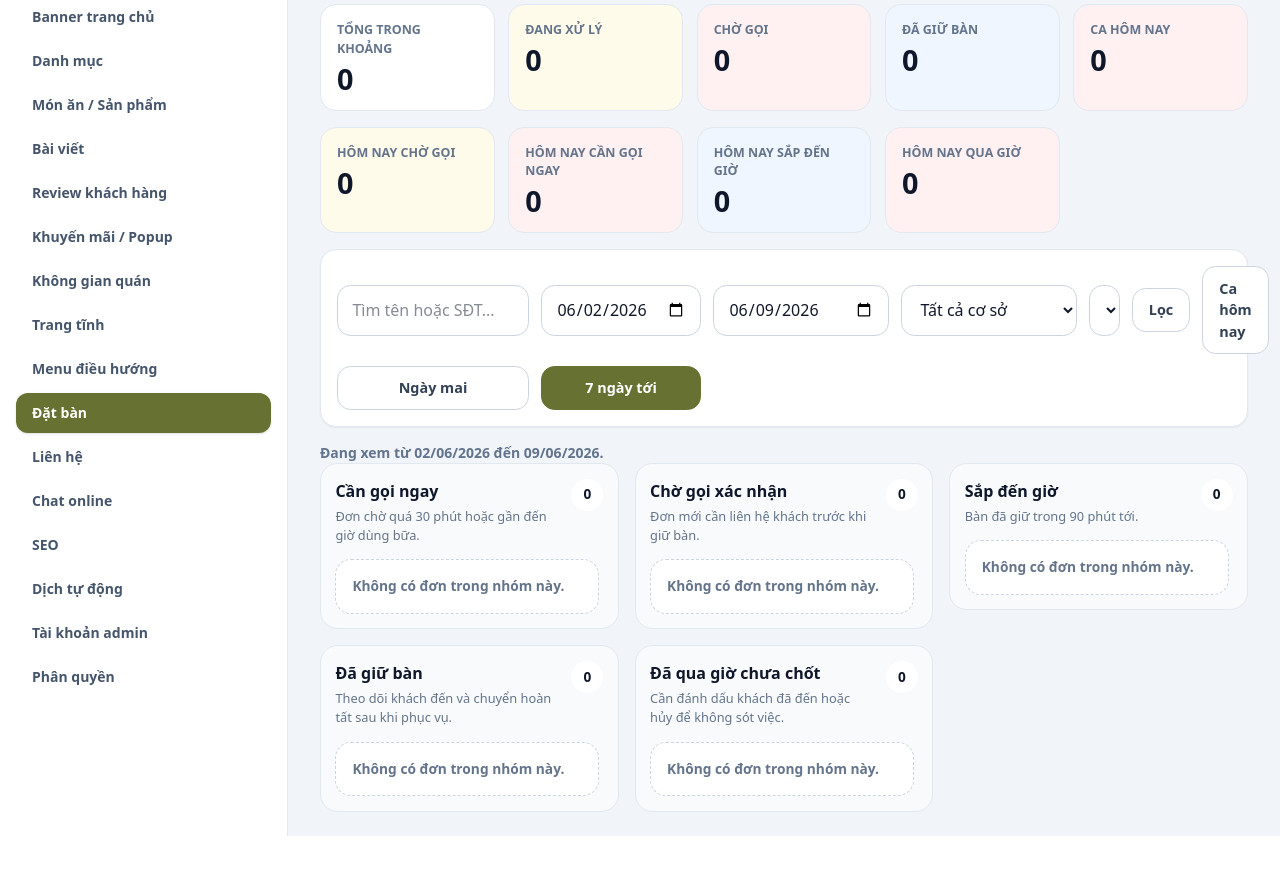
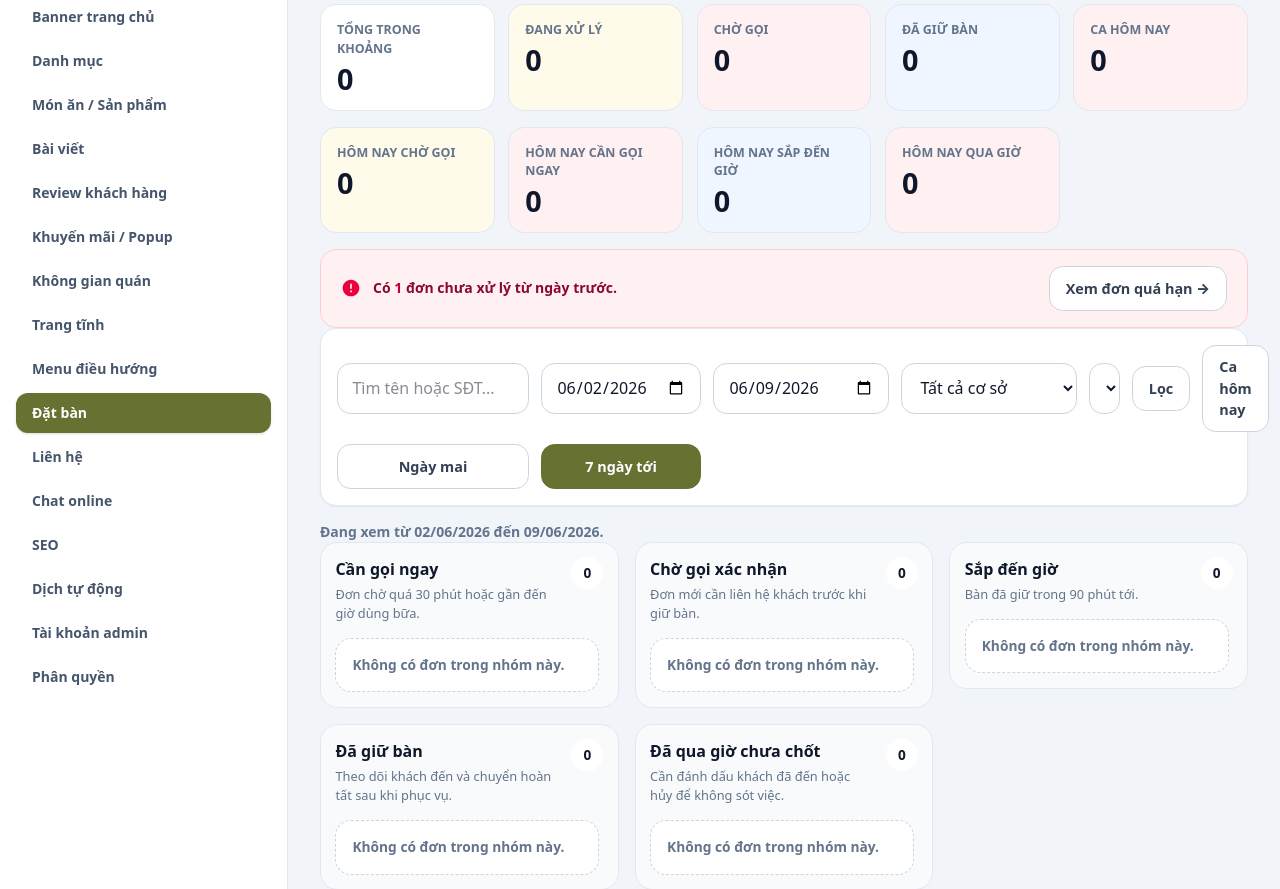
Before and after one commit to lamtnk99/danhuongchay, a Laravel app: page /admin/reservations in a window 1280 px wide. Shown: the part 259-1148 px from the top of the page. Before the commit the page ends 1095 px from the top, so only its background shows below. Run offline with Laravel 12, Linux system fonts and the light colour scheme; a user stored in the database is signed in; data comes from the database, SQL or seed files in the repository; tables that the repository leaves empty hold one stand-in row (values such as "Sample post"); style sheets or scripts are compiled from the project's sources; some libraries are stand-ins or nearby versions.

Commit message:
cho phep quan ly dat ban cu

```diff
--- a/app/Http/Controllers/Admin/ReservationController.php
+++ b/app/Http/Controllers/Admin/ReservationController.php
@@ -32,6 +32,7 @@ class ReservationController extends Controller
 
         $sections = $this->sections($reservations);
         $todayStats = $this->todayStats($request);
+        $overdueAlert = $this->overdueAlert($request);
 
         $branches = Branch::query()
             ->active()
@@ -49,7 +50,7 @@ class ReservationController extends Controller
             $quickFilter = 'week';
         }
 
-        return view('admin.reservations.index', compact('reservations', 'sections', 'branches', 'selectedDate', 'fromDate', 'toDate', 'status', 'rangeStats', 'todayStats', 'quickFilter'));
+        return view('admin.reservations.index', compact('reservations', 'sections', 'branches', 'selectedDate', 'fromDate', 'toDate', 'status', 'rangeStats', 'todayStats', 'quickFilter', 'overdueAlert'));
     }
 
     public function export(Request $request)
@@ -203,6 +204,30 @@ class ReservationController extends Controller
         ];
     }
 
+    private function overdueAlert(Request $request): ?array
+    {
+        $query = BranchAccess::apply(Reservation::query(), $request->user())
+            ->whereIn('status', ['pending', 'confirmed'])
+            ->whereDate('reservation_date', '<', now()->toDateString());
+
+        $count = $query->count();
+        if ($count === 0) {
+            return null;
+        }
+
+        $earliest = (clone $query)->orderBy('reservation_date')->first();
+
+        return [
+            'count' => $count,
+            'earliest_date' => $earliest->reservation_date->toDateString(),
+            'url' => route('admin.reservations.index', [
+                'from' => $earliest->reservation_date->toDateString(),
+                'to' => now()->copy()->subDay()->toDateString(),
+                'status' => 'active',
+            ]),
+        ];
+    }
+
     public function show(Reservation $reservation): View
     {
         BranchAccess::authorize(auth()->user(), $reservation->branch_id);
--- a/resources/views/admin/reservations/index.blade.php
+++ b/resources/views/admin/reservations/index.blade.php
@@ -45,6 +45,25 @@
             </div>
         @endforeach
     </div>
+
+    @if ($overdueAlert)
+        <div class="mt-4 flex items-center justify-between gap-4 rounded-2xl bg-rose-50 border border-rose-200 px-5 py-4">
+            <div class="flex items-center gap-3">
+                <svg viewBox="0 0 24 24" class="h-5 w-5 shrink-0 fill-rose-600" aria-hidden="true">
+                    <path d="M12 2C6.48 2 2 6.48 2 12s4.48 10 10 10 10-4.48 10-10S17.52 2 12 2zm1 15h-2v-2h2v2zm0-4h-2V7h2v6z"/>
+                </svg>
+                <p class="text-sm font-bold text-rose-900">
+                    Có <strong class="text-rose-700">{{ $overdueAlert['count'] }}</strong> đơn chưa xử lý từ ngày trước.
+                    @if ($overdueAlert['count'] > 1)
+                        Sớm nhất từ <strong>{{ \Carbon\Carbon::parse($overdueAlert['earliest_date'])->format('d/m/Y') }}</strong>.
+                    @endif
+                </p>
+            </div>
+            <a href="{{ $overdueAlert['url'] }}" class="admin-btn-secondary whitespace-nowrap text-rose-700 border-rose-300 hover:bg-rose-100">
+                Xem đơn quá hạn →
+            </a>
+        </div>
+    @endif
 
     <form class="admin-filter reservation-filter" method="GET">
         <input name="q" value="{{ request('q') }}" placeholder="Tìm tên hoặc SĐT..." class="admin-input">
```
